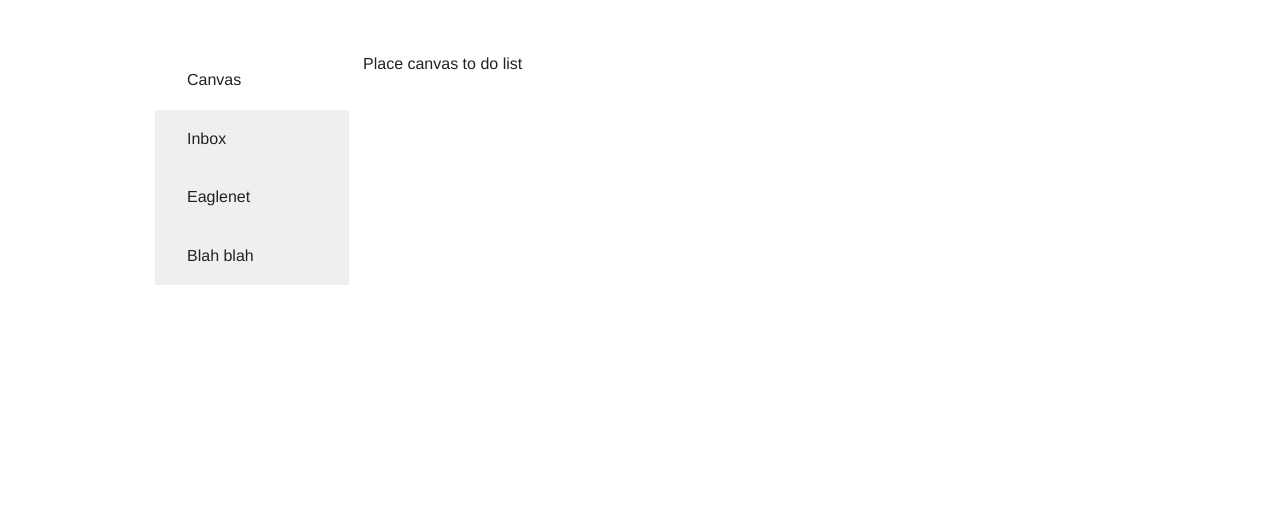
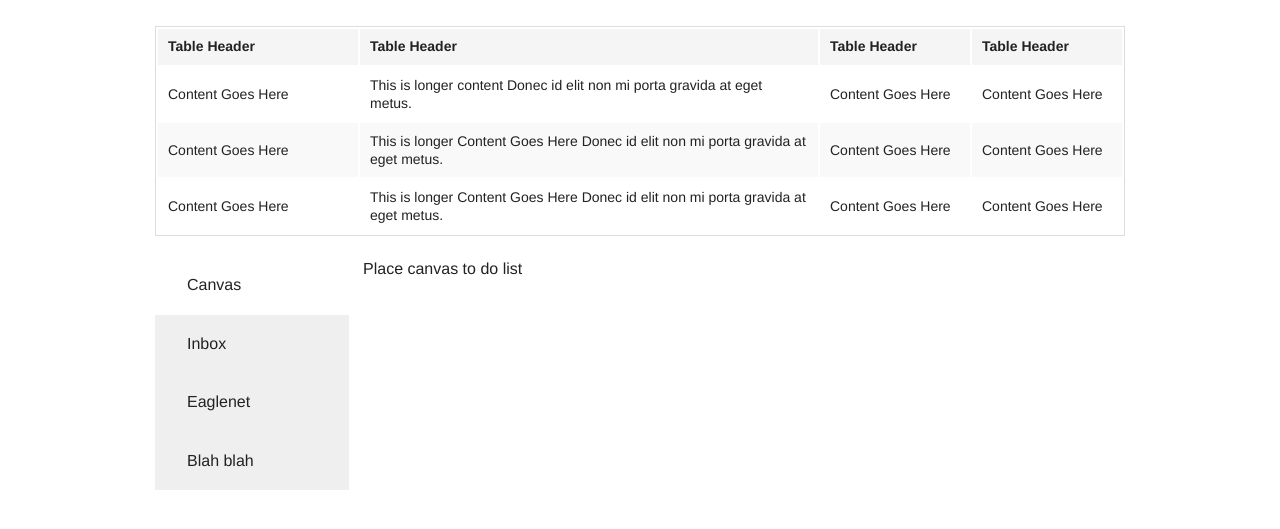
Before and after one commit to zachdaley/p3-myewu, a plain HTML site: page index.html in a window 1280 px wide. Shown: the part 49-578 px from the top of the page. Drawn offline with Linux system fonts and the light colour scheme.

Commit message:
Added assignments pending section

```diff
--- a/css/styles.css
+++ b/css/styles.css
@@ -21,10 +21,17 @@ img.kelseypic {
 
 }
 
+/* Grades */
+
+div.assignments {
+
+	margin-top: 75px;
+}
+
 /* Tabs */
 
 div.tabmargin {
 
-	margin-top: 100px;
+	margin-top:px;
 
 }
--- a/index.html
+++ b/index.html
@@ -38,9 +38,40 @@
   <!-- End of Nav -->
 
   <!-- Primary Content -->
-
-
-
+  <div class="row">
+    <div class="large-12 columns assignments">
+      <table>
+        <thead>
+          <tr>
+            <th width="200">Table Header</th>
+            <th>Table Header</th>
+            <th width="150">Table Header</th>
+            <th width="150">Table Header</th>
+          </tr>
+        </thead>
+        <tbody>
+          <tr>
+            <td>Content Goes Here</td>
+            <td>This is longer content Donec id elit non mi porta gravida at eget metus.</td>
+            <td>Content Goes Here</td>
+            <td>Content Goes Here</td>
+          </tr>
+          <tr>
+            <td>Content Goes Here</td>
+            <td>This is longer Content Goes Here Donec id elit non mi porta gravida at eget metus.</td>
+            <td>Content Goes Here</td>
+            <td>Content Goes Here</td>
+          </tr>
+          <tr>
+            <td>Content Goes Here</td>
+            <td>This is longer Content Goes Here Donec id elit non mi porta gravida at eget metus.</td>
+            <td>Content Goes Here</td>
+            <td>Content Goes Here</td>
+          </tr>
+        </tbody>
+      </table>
+    </div>
+  </div>
   <!-- End of primary content -->
 
 
```
